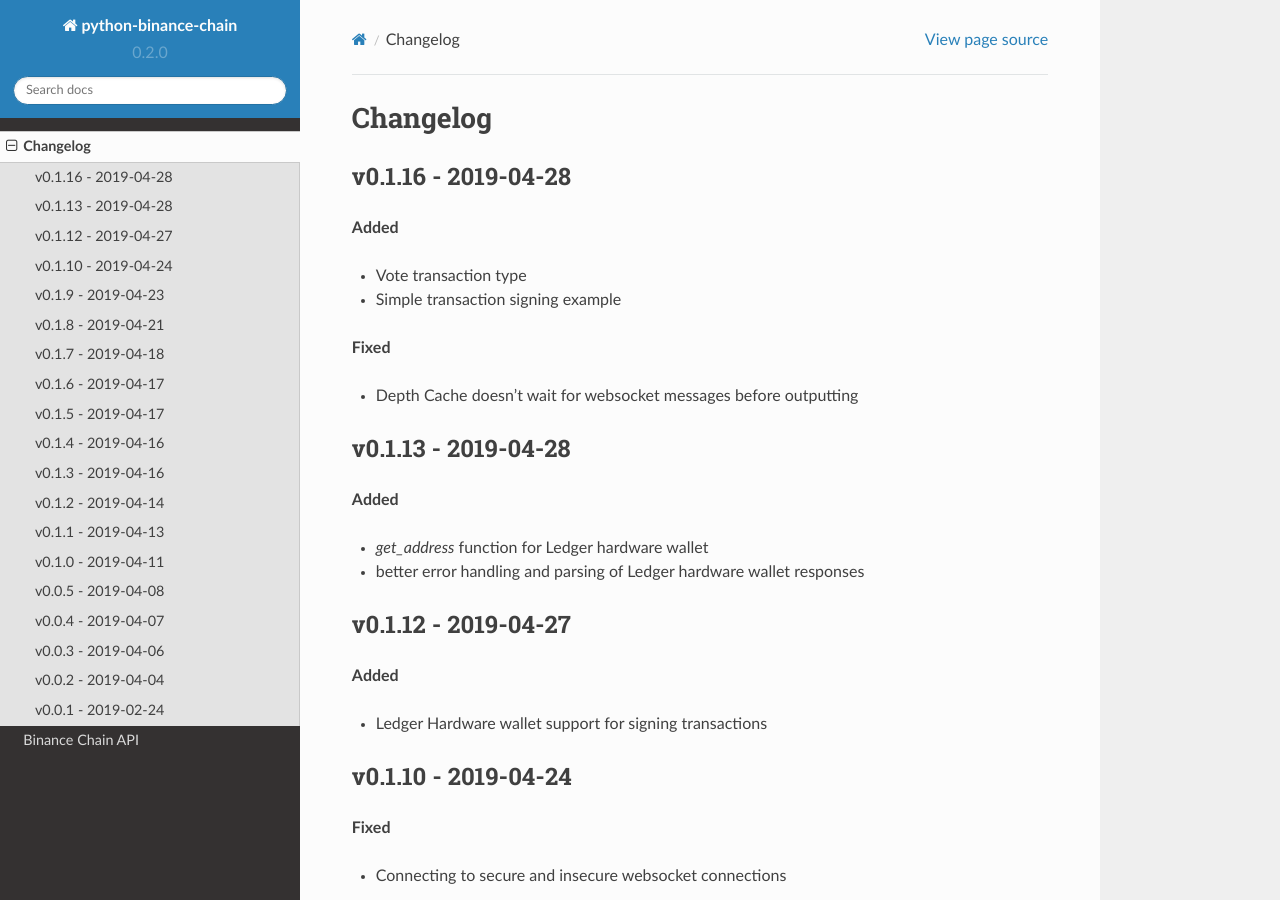
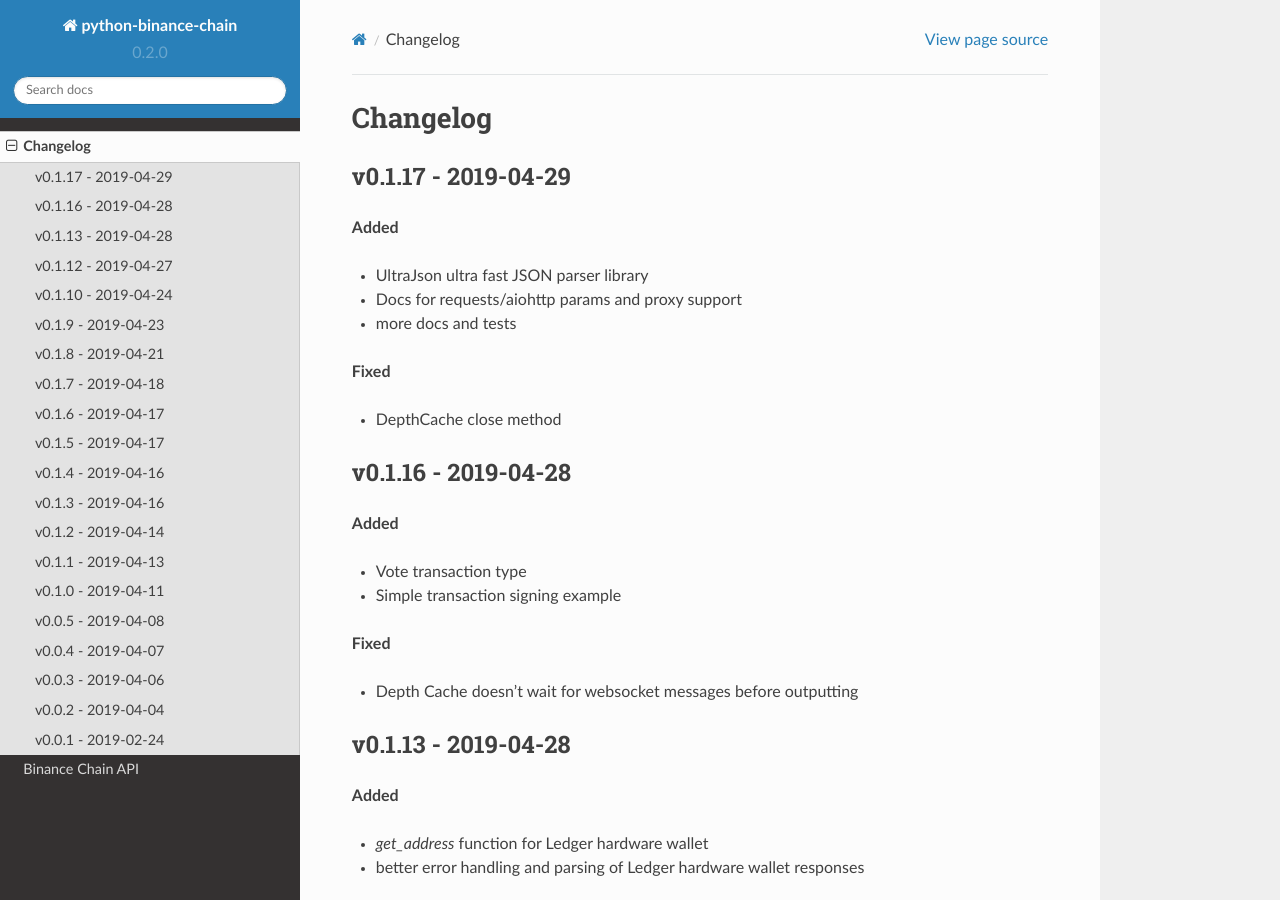
Before and after one commit to sammchardy/python-binance-chain, a Sphinx documentation site: the page built from docs/changelog.rst, in a window 1280 px wide and 900 px high. Built offline with Sphinx 7.4.7 and the Read the Docs theme 2.0.0, drawn with Linux system fonts in a browser that asks for light colours; formulas are drawn with MathJax 3.

Commit message:
Update to v0.1.17

```diff
--- a/README.rst
+++ b/README.rst
@@ -1,5 +1,5 @@
 =======================================
-Welcome to python-binance-chain v0.1.16
+Welcome to python-binance-chain v0.1.17
 =======================================
 
 .. image:: https://img.shields.io/pypi/v/python-binance-chain.svg
--- a/binance_chain/__init__.py
+++ b/binance_chain/__init__.py
@@ -4,4 +4,4 @@
 
 """
 
-__version__ = '0.1.16'
+__version__ = '0.1.17'
--- a/docs/changelog.rst
+++ b/docs/changelog.rst
@@ -1,5 +1,18 @@
 Changelog
 =========
+
+v0.1.17 - 2019-04-29
+^^^^^^^^^^^^^^^^^^^^
+
+**Added**
+
+- UltraJson ultra fast JSON parser library
+- Docs for requests/aiohttp params and proxy support
+- more docs and tests
+
+**Fixed**
+
+- DepthCache close method
 
 v0.1.16 - 2019-04-28
 ^^^^^^^^^^^^^^^^^^^^
```
